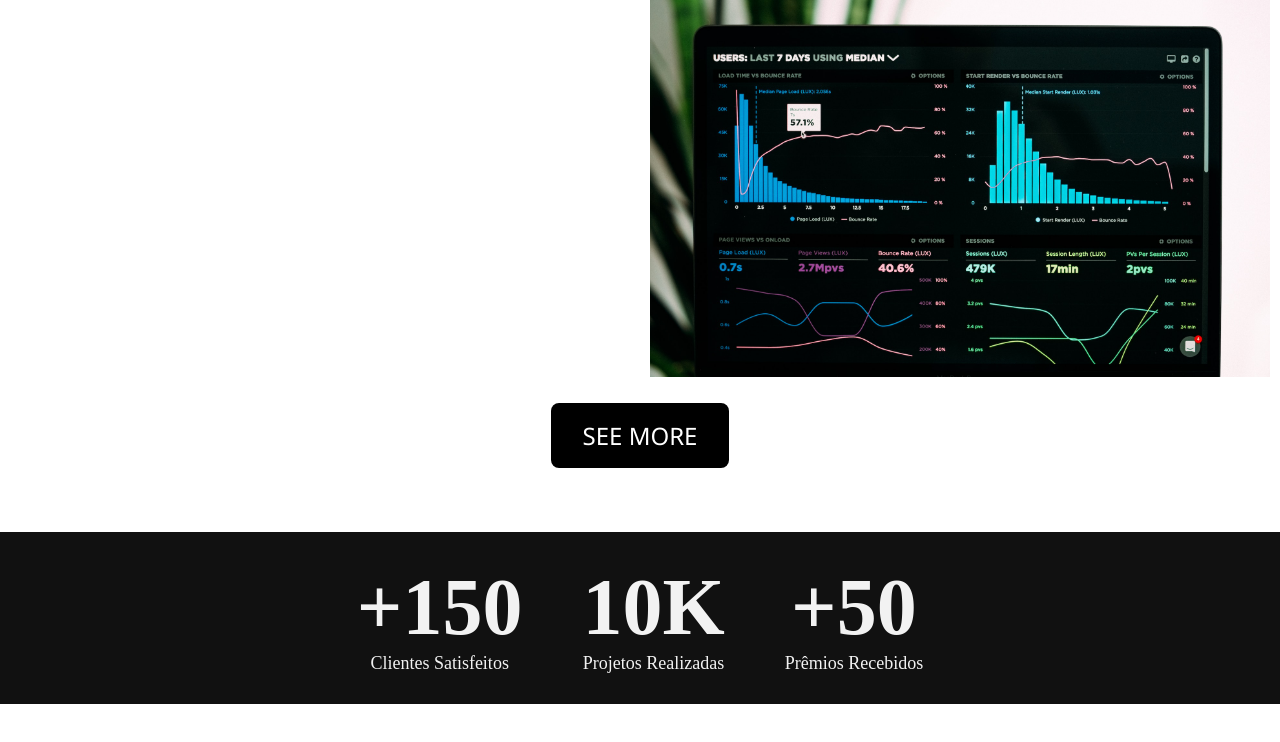
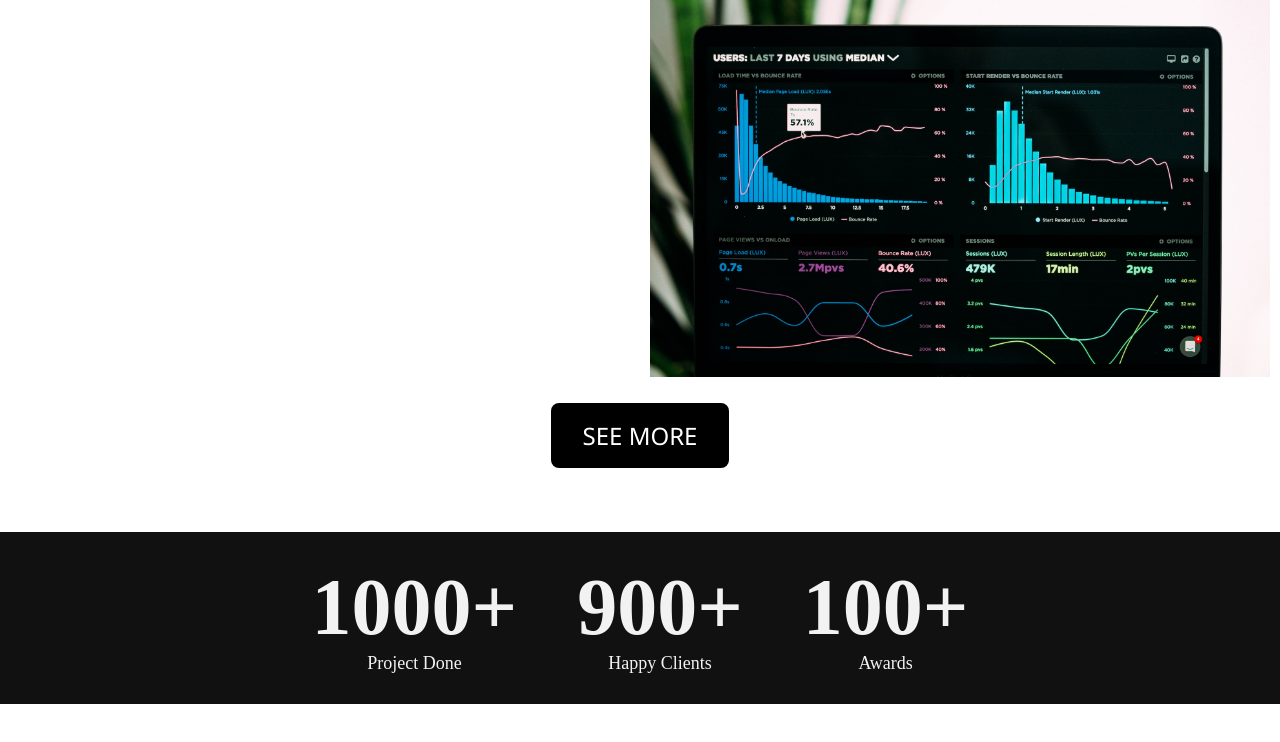
Before and after one commit to Gussball/Dev.Guba, a plain HTML site: page index.html in a window 1280 px wide. Shown: the part 2643-3385 px from the top of the page. Drawn offline with Linux system fonts and the light colour scheme; a script that the page names is missing.

Commit message:
Mensagem do commit

```diff
--- a/index.html
+++ b/index.html
@@ -100,16 +100,16 @@
 
     <div class="container-numbers">
         <div class="card-numbers">
-          <h2 class="number">+150</h2>
-          <p class="description">Clientes Satisfeitos</p>
+          <h2 class="number">1000+</h2>
+          <p class="description">Project Done</p>
         </div>
         <div class="card-numbers">
-          <h2 class="number">10K</h2>
-          <p class="description">Projetos Realizadas</p>
+          <h2 class="number">900+</h2>
+          <p class="description">Happy Clients</p>
         </div>
         <div class="card-numbers">
-          <h2 class="number">+50</h2>
-          <p class="description">Prêmios Recebidos</p>
+          <h2 class="number">100+</h2>
+          <p class="description">Awards</p>
         </div>
       </div>
 
```
